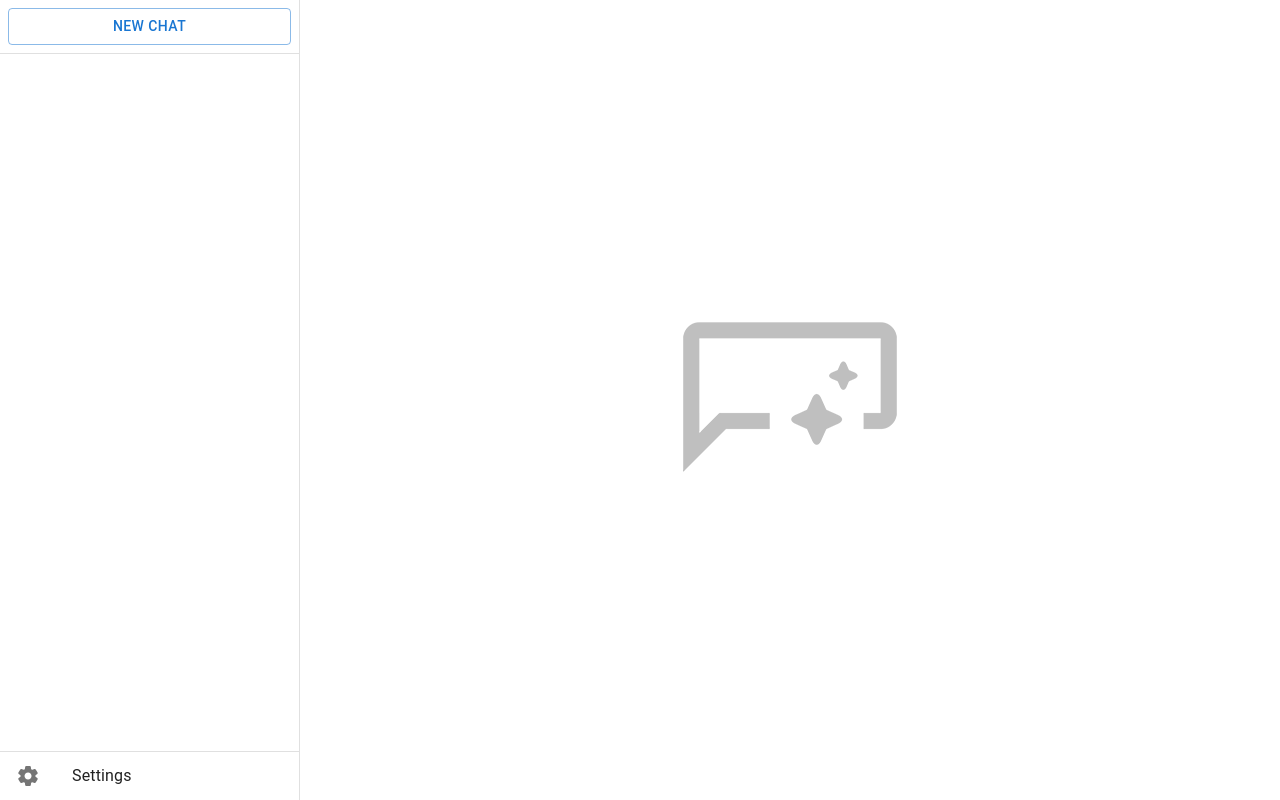
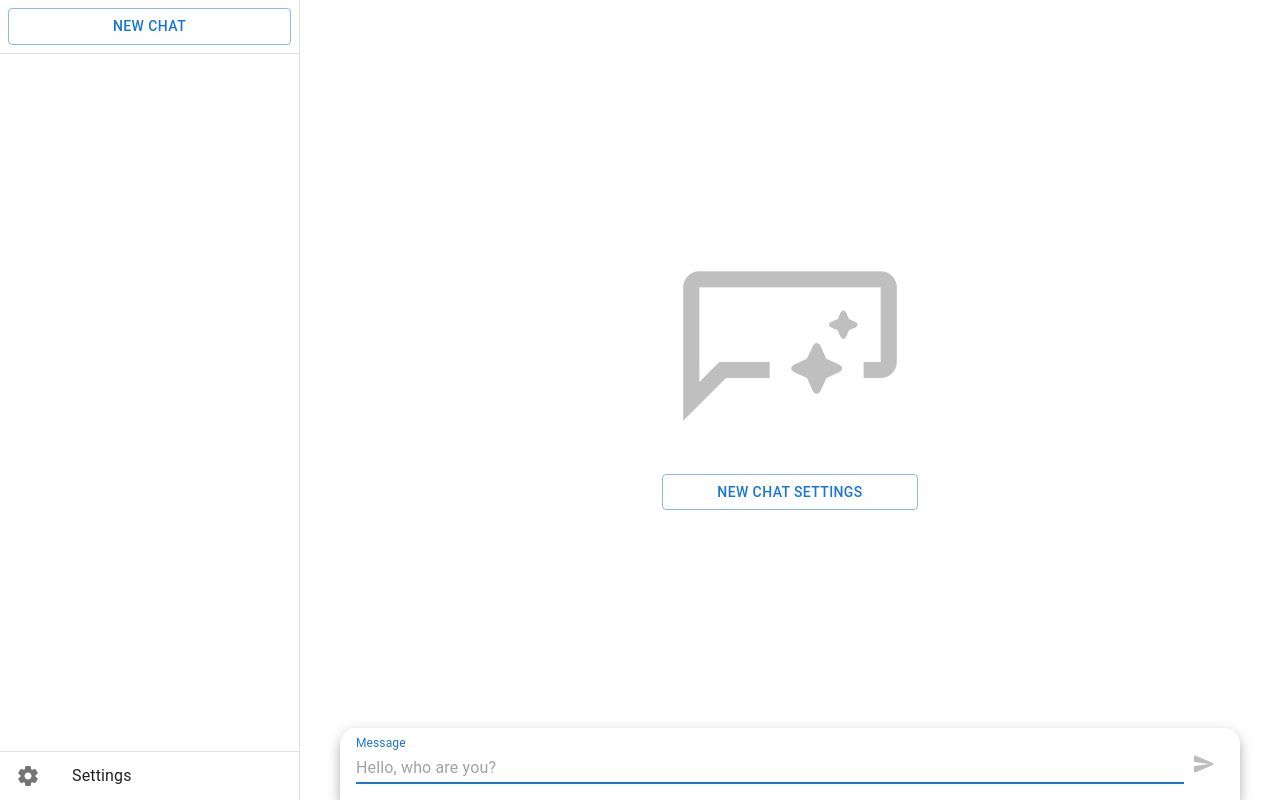
Before and after one commit to ebnbin/openchat, a React (Create React App) app: page / in a window 1280 px wide. Built offline with nearby package versions, Linux system fonts and the light colour scheme.

Commit message:
Update new chat logic

```diff
--- a/src/business/chat/ChatInputCard.tsx
+++ b/src/business/chat/ChatInputCard.tsx
@@ -8,9 +8,9 @@ import {ChatCompletionRequestMessage, ChatCompletionRequestMessageRoleEnum} from
 import {CreateChatCompletionResponse} from "openai/api";
 import {ConversationEntity, ConversationEntityType} from "./ChatPage";
 
-function getRequestingConversationEntity(input: string, id: string): ConversationEntity {
+function getRequestingConversationEntity(input: string): ConversationEntity {
   return {
-    id: id,
+    id: `${new Date().getTime()}`,
     userMessage: input,
     assistantMessage: '',
     finishReason: null,
@@ -134,19 +134,13 @@ export default function ChatInputCard(props: InputCardProps) {
   const [input, setInput] = useState('')
 
   const request = () => {
-    const id = `${new Date().getTime()}`
-    let validChat: Chat = chat
     if (handleCreateChat != null) {
-      validChat = {
-        ...chat,
-        id: id,
-      }
-      handleCreateChat(validChat)
+      handleCreateChat(chat)
     }
 
-    const requestingConversationEntity = getRequestingConversationEntity(input, id)
+    const requestingConversationEntity = getRequestingConversationEntity(input)
     setInput('')
-    const requestMessages = getRequestMessages(validChat, conversationEntities, requestingConversationEntity)
+    const requestMessages = getRequestMessages(chat, conversationEntities, requestingConversationEntity)
     const nextConversationEntities = [...conversationEntities, requestingConversationEntity]
     handleRequestStart(nextConversationEntities)
 
@@ -156,7 +150,7 @@ export default function ChatInputCard(props: InputCardProps) {
         messages: requestMessages,
       })
       .then(response => {
-        const nextChat = handleResponse1(validChat, requestMessages, response.data) // TODO
+        const nextChat = handleResponse1(chat, requestMessages, response.data) // TODO
         handleRequestSuccess(nextChat, (prev) => handleResponse2(prev, response.data))
       })
       .catch(() => {
--- a/src/business/chat/ChatPage.tsx
+++ b/src/business/chat/ChatPage.tsx
@@ -88,34 +88,28 @@ function conversationEntitiesToChatConversations(conversationEntities: Conversat
 //*********************************************************************************************************************
 
 interface ChatProps {
-  chat: Chat | null,
-  createChat: (chat: Chat) => void,
-  updateChat: (chat: Chat) => void,
+  chat: Chat,
+  isNewChat: boolean,
+  createOrUpdateChat: (chat: Chat, isNewChat: boolean) => void,
 }
 
 export default function ChatPage(props: ChatProps) {
-  const { chat, createChat, updateChat } = props
+  const { chat, isNewChat, createOrUpdateChat } = props
 
   const [noContextConversationEntities, setNoContextConversationEntities] =
-    useState(chat === null ? [] : initConversationEntities(store.getChatConversations(chat.id)));
+    useState(initConversationEntities(store.getChatConversations(chat.id)));
   const [conversationEntities, setConversationEntities] =
-    useState(chat === null ? [] : updateContext(chat, noContextConversationEntities))
+    useState(updateContext(chat, noContextConversationEntities))
 
   useEffect(() => {
-    if (chat !== null) {
-      setConversationEntities(updateContext(chat, noContextConversationEntities))
-    }
+    setConversationEntities(updateContext(chat, noContextConversationEntities))
   }, [chat, noContextConversationEntities])
 
-  const chatId = chat === null ? null : chat.id
-
   useEffect(() => {
-    if (chatId !== null) {
-      store.updateChatConversations(chatId, conversationEntitiesToChatConversations(noContextConversationEntities));
+    if (!isNewChat) {
+      store.updateChatConversations(chat.id, conversationEntitiesToChatConversations(noContextConversationEntities));
     }
-  }, [chatId, noContextConversationEntities])
-
-  const [newChat, setNewChat] = useState<Chat>(store.newChat())
+  }, [isNewChat, chat.id, noContextConversationEntities])
 
   return (
     <Box
@@ -134,7 +128,7 @@ export default function ChatPage(props: ChatProps) {
           padding: '0px',
           paddingBottom: '128px',
           overflow: 'auto',
-          display: conversationEntities.length === 0 ? 'none' : 'block',
+          display: isNewChat ? 'none' : 'block',
         }}
       >
         <ChatMessageList
@@ -146,7 +140,7 @@ export default function ChatPage(props: ChatProps) {
           width: '100%',
           height: '100%',
           position: 'absolute',
-          display: conversationEntities.length !== 0 ? 'none' : 'flex',
+          display: !isNewChat ? 'none' : 'flex',
           paddingBottom: '72px',
         }}
       >
@@ -179,14 +173,14 @@ export default function ChatPage(props: ChatProps) {
           }}
         >
           <ChatInputCard
-            chat={chat === null ? newChat : chat}
+            chat={chat}
             conversationEntities={conversationEntities}
-            handleCreateChat={chat === null ? createChat : null}
+            handleCreateChat={isNewChat ? ((chat) => createOrUpdateChat(chat, true)) : null}
             handleRequestStart={(conversationEntities) => {
               setNoContextConversationEntities(conversationEntities)
             }}
             handleRequestSuccess={(chat, conversationEntities) => {
-              updateChat(chat)
+              createOrUpdateChat(chat, false)
               setNoContextConversationEntities(conversationEntities)
             }}
             handleRequestError={(conversationEntities) => {
--- a/src/business/home/HomePage.tsx
+++ b/src/business/home/HomePage.tsx
@@ -7,7 +7,6 @@ import * as React from "react";
 import {Chat} from "../../util/data";
 import {useState} from "react";
 import store from "../../util/store";
-import WelcomePage from "../welcome/WelcomePage";
 
 interface HomePageProps {
   setSettingsOpen: (settingsOpen: boolean) => void
@@ -16,19 +15,23 @@ interface HomePageProps {
 export default function HomePage(props: HomePageProps) {
   const [chats, _setChats] = useState(store.getChats())
 
-  const createChat = () => {
-    const chat = store.createChat();
-    _setChats(store.getChats());
-    return chat;
-  }
-
   const updateChat = (chat: Chat) => {
     store.updateChat(chat);
     _setChats(store.getChats());
   }
 
+  const createOrUpdateChat = (chat: Chat, isNewChat: boolean) => {
+    if (isNewChat) {
+      store.createChat(chat)
+      _setChats(store.getChats());
+      setSelectedChatId(chat.id)
+    } else {
+      updateChat(chat)
+    }
+  }
+
   const deleteChat = (chatId: string) => {
-    setSelectedChatId('');
+    toNewChatPage()
     store.deleteChat(chatId);
     _setChats(store.getChats());
   }
@@ -42,9 +45,17 @@ export default function HomePage(props: HomePageProps) {
   const [chatSettingsDialogOpen, setChatSettingsDialogOpen] = React.useState(false);
 
   const handleNewChatClick = () => {
-    const chat = createChat();
-    setSelectedChatId(chat.id);
+    toNewChatPage()
   }
+
+  const toNewChatPage = () => {
+    if (selectedChatId !== '') {
+      setNewChat(store.newChat())
+      setSelectedChatId('');
+    }
+  }
+
+  const [newChat, setNewChat] = useState(store.newChat())
 
   return (
     <>
@@ -90,11 +101,16 @@ export default function HomePage(props: HomePageProps) {
               <ChatPage
                 key={`ChatPage${selectedChatId}`}
                 chat={chats.find((chat) => chat.id === selectedChatId)!!}
-                createChat={createChat}
-                updateChat={updateChat}
+                isNewChat={false}
+                createOrUpdateChat={createOrUpdateChat}
               />
             ) : (
-              <WelcomePage/>
+              <ChatPage
+                key={`ChatPage${newChat.id}`}
+                chat={newChat}
+                isNewChat={true}
+                createOrUpdateChat={createOrUpdateChat}
+              />
             )}
           </Box>
         </Box>
```
